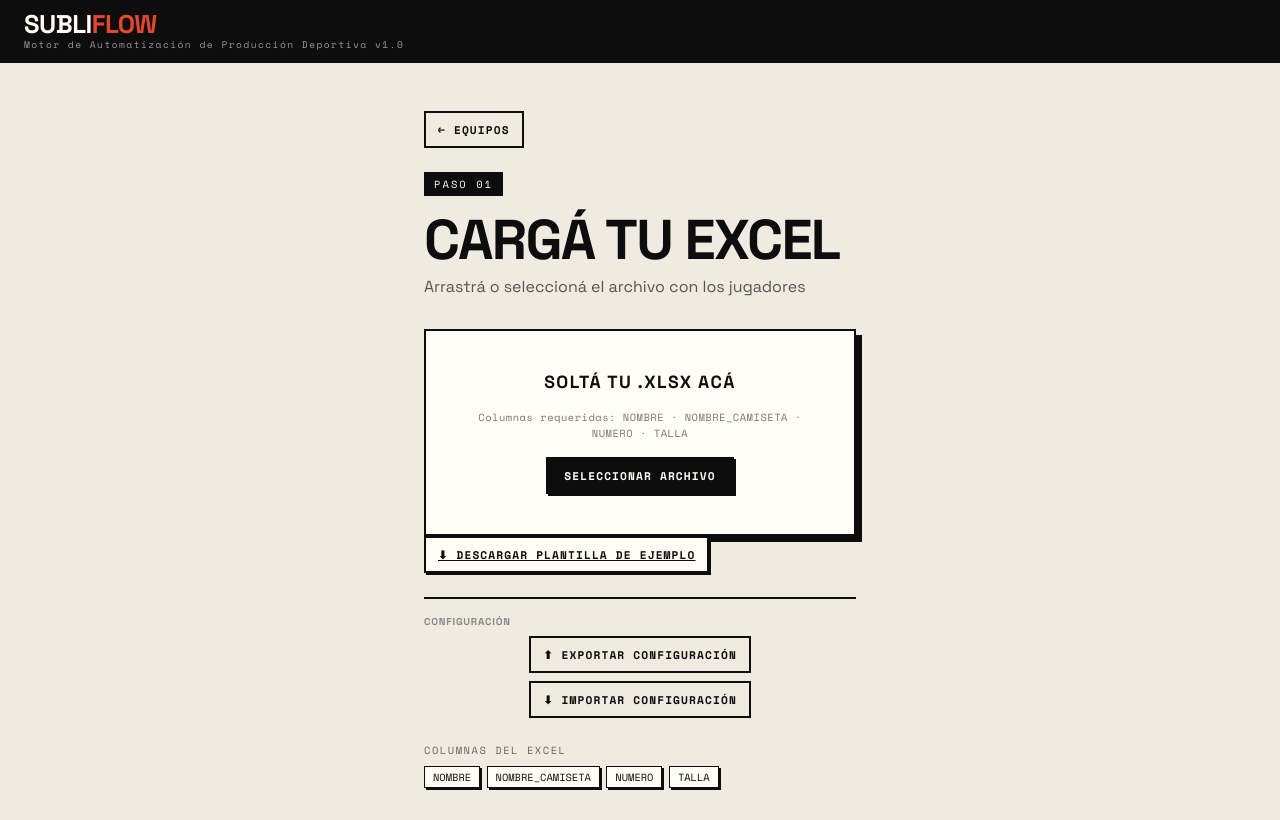
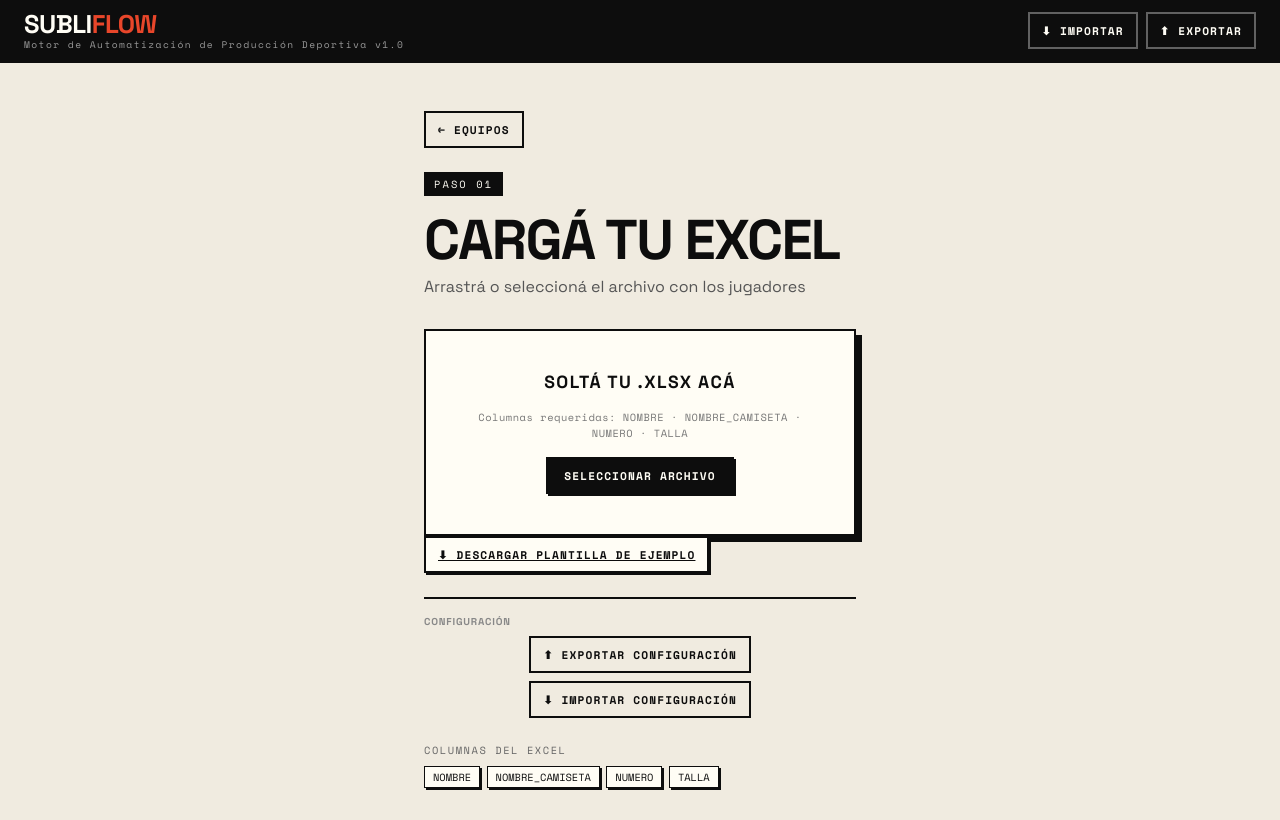
Before and after one commit to liedsaal92/pluginIlustrator, a React (Vite) app in the folder web-sublimania/: page / in a window 1280 px wide. Built offline with nearby package versions, Linux system fonts and the light colour scheme.

Commit message:
ajuste escudo central

```diff
--- a/web-sublimania/src/App.tsx
+++ b/web-sublimania/src/App.tsx
@@ -46,7 +46,7 @@ export default function App() {
 
   return (
     <>
-      <Header />
+      <Header onToast={showToast} />
       <main id="app">
         {screen === 'teams'     && <TeamsScreen     onToast={showToast} />}
         {screen === 'upload'    && <UploadScreen    onToast={showToast} />}
--- a/web-sublimania/src/components/layout/Header.tsx
+++ b/web-sublimania/src/components/layout/Header.tsx
@@ -1,17 +1,87 @@
 // ============================================================
 //  components/layout/Header.tsx
 // ============================================================
+import { useRef } from 'react';
 import { useTeamStore } from '../../store/useTeamStore';
+import { useTeamsStore, saveActiveTeam } from '../../store/useTeamsStore';
+import { useTallasStore } from '../../store/useTallasStore';
+import { useClientesStore } from '../../store/useClientesStore';
+import { exportBackup, importBackup, mergeBackup } from '../../utils/configBackup';
 
-export function Header() {
+interface Props {
+  onToast: (msg: string, type: 'ok' | 'error') => void;
+}
+
+export function Header({ onToast }: Props) {
   const setScreen = useTeamStore(s => s.setScreen);
+  const importInputRef = useRef<HTMLInputElement>(null);
+
+  function handleExportBackup() {
+    saveActiveTeam();
+    const { teams: allTeams } = useTeamsStore.getState();
+    const { clientes } = useClientesStore.getState();
+    const { tallasPorCliente } = useTallasStore.getState();
+    exportBackup(clientes, tallasPorCliente, allTeams);
+    onToast('Configuración exportada', 'ok');
+  }
+
+  async function handleImportBackupFile(file: File) {
+    try {
+      const backup = await importBackup(file);
+      const { clientes: curClientes } = useClientesStore.getState();
+      const { tallasPorCliente: curTallas } = useTallasStore.getState();
+      const result = mergeBackup(backup, curClientes, curTallas, useTeamsStore.getState().teams);
+
+      useClientesStore.setState({ clientes: result.clientes });
+      useTallasStore.setState({ tallasPorCliente: result.tallasPorCliente });
+      useTeamsStore.getState().replaceAll(result.teams);
+
+      const parts: string[] = [];
+      if (result.teamsAdded) parts.push(`${result.teamsAdded} equipo(s) nuevo(s)`);
+      if (result.teamsUpdated) parts.push(`${result.teamsUpdated} equipo(s) actualizado(s)`);
+      if (result.clientesAdded) parts.push(`${result.clientesAdded} cliente(s) nuevo(s)`);
+      if (result.clientesUpdated) parts.push(`${result.clientesUpdated} cliente(s) actualizado(s)`);
+      if (result.tallasUpdated) parts.push(`${result.tallasUpdated} cliente(s) con tallas actualizadas`);
+
+      onToast(parts.length ? `Combinado: ${parts.join(', ')}` : 'Sin cambios nuevos', 'ok');
+    } catch (e) {
+      onToast((e as Error).message ?? 'Error al importar', 'error');
+    }
+  }
 
   return (
     <header className="site-header">
-<div className="header-main">
+      <div className="header-main">
         <div className="logo" onClick={() => setScreen('upload')} style={{ cursor: 'pointer' }}>
           <div className="logo-name">SUBLI<span>FLOW</span></div>
           <div className="logo-tag">Motor de Automatización de Producción Deportiva v1.0</div>
+        </div>
+
+        <div className="header-backup-actions">
+          <button
+            className="btn btn-ghost btn-sm"
+            onClick={() => importInputRef.current?.click()}
+            title="Importar y combinar configuración"
+          >
+            ⬇ IMPORTAR
+          </button>
+          <input
+            ref={importInputRef}
+            type="file"
+            accept=".json"
+            style={{ display: 'none' }}
+            onChange={e => {
+              if (e.target.files?.[0]) handleImportBackupFile(e.target.files[0]);
+              e.target.value = '';
+            }}
+          />
+          <button
+            className="btn btn-ghost btn-sm"
+            onClick={handleExportBackup}
+            title="Exportar configuración completa"
+          >
+            ⬆ EXPORTAR
+          </button>
         </div>
       </div>
     </header>
--- a/web-sublimania/src/css/styles.css
+++ b/web-sublimania/src/css/styles.css
@@ -76,6 +76,22 @@ body {
   margin-top: 2px;
 }
 
+.header-backup-actions {
+  display: flex;
+  align-items: center;
+  gap: 0.5rem;
+}
+.header-backup-actions .btn-ghost {
+  color: var(--white);
+  border-color: rgba(255,255,255,0.35);
+  background: transparent;
+}
+.header-backup-actions .btn-ghost:hover {
+  background: rgba(255,255,255,0.12);
+  border-color: rgba(255,255,255,0.7);
+  color: var(--white);
+}
+
 .header-deco {
   display: flex;
   align-items: center;
--- a/web-sublimania/src/modules/teams/TeamsScreen.tsx
+++ b/web-sublimania/src/modules/teams/TeamsScreen.tsx
@@ -1,12 +1,9 @@
 // ============================================================
 //  modules/teams/TeamsScreen.tsx — Lista y gestión de equipos
 // ============================================================
-import { useRef, useState } from 'react';
+import { useState } from 'react';
 import { useTeamsStore, saveActiveTeam } from '../../store/useTeamsStore';
 import { useTeamStore } from '../../store/useTeamStore';
-import { useTallasStore } from '../../store/useTallasStore';
-import { useClientesStore } from '../../store/useClientesStore';
-import { exportBackup, importBackup, mergeBackup } from '../../utils/configBackup';
 import { getDefaultGlobal, buildEmptyRules } from '../../utils/schema';
 import { ConfirmButton } from '../../components/ui/ConfirmButton';
 import type { TeamEntry } from '../../types';
@@ -34,8 +31,7 @@ const EMPTY_ENTRY: TeamEntry = {
 };
 
 export function TeamsScreen({ onToast }: Props) {
-  const importInputRef = useRef<HTMLInputElement>(null);
-  const { teams, activeTeamId, baseTeamId, switchTeam, deleteTeam, setBaseTeam, replaceAll, createTeam } = useTeamsStore();
+  const { teams, activeTeamId, baseTeamId, switchTeam, deleteTeam, setBaseTeam, createTeam } = useTeamsStore();
   const { setScreen, loadFromEntry } = useTeamStore();
 
   // Paginación
@@ -127,39 +123,6 @@ export function TeamsScreen({ onToast }: Props) {
     onToast('Equipo eliminado', 'ok');
   }
 
-  function handleExportBackup() {
-    saveActiveTeam();
-    const { teams: allTeams } = useTeamsStore.getState();
-    const { clientes } = useClientesStore.getState();
-    const { tallasPorCliente } = useTallasStore.getState();
-    exportBackup(clientes, tallasPorCliente, allTeams);
-    onToast('Configuración exportada', 'ok');
-  }
-
-  async function handleImportBackupFile(file: File) {
-    try {
-      const backup = await importBackup(file);
-      const { clientes: curClientes } = useClientesStore.getState();
-      const { tallasPorCliente: curTallas } = useTallasStore.getState();
-      const result = mergeBackup(backup, curClientes, curTallas, useTeamsStore.getState().teams);
-
-      useClientesStore.setState({ clientes: result.clientes });
-      useTallasStore.setState({ tallasPorCliente: result.tallasPorCliente });
-      replaceAll(result.teams);
-
-      const parts: string[] = [];
-      if (result.teamsAdded) parts.push(`${result.teamsAdded} equipo(s) nuevo(s)`);
-      if (result.teamsUpdated) parts.push(`${result.teamsUpdated} equipo(s) actualizado(s)`);
-      if (result.clientesAdded) parts.push(`${result.clientesAdded} cliente(s) nuevo(s)`);
-      if (result.clientesUpdated) parts.push(`${result.clientesUpdated} cliente(s) actualizado(s)`);
-      if (result.tallasUpdated) parts.push(`${result.tallasUpdated} cliente(s) con tallas actualizadas`);
-
-      onToast(parts.length ? `Combinado: ${parts.join(', ')}` : 'Sin cambios nuevos', 'ok');
-    } catch (e) {
-      onToast((e as Error).message ?? 'Error al importar', 'error');
-    }
-  }
-
   // Suprimir advertencia de buildEmptyRules no usado — lo usa UploadScreen
   void buildEmptyRules;
 
@@ -168,22 +131,6 @@ export function TeamsScreen({ onToast }: Props) {
       <div className="teams-header">
         <h1 className="teams-title">EQUIPOS</h1>
         <div className="teams-actions">
-          <button className="btn btn-ghost btn-sm" onClick={() => importInputRef.current?.click()} title="Importar y combinar configuración">
-            ⬇ IMPORTAR
-          </button>
-          <input
-            ref={importInputRef}
-            type="file"
-            accept=".json"
-            style={{ display: 'none' }}
-            onChange={e => {
-              if (e.target.files?.[0]) handleImportBackupFile(e.target.files[0]);
-              e.target.value = '';
-            }}
-          />
-          <button className="btn btn-ghost btn-sm" onClick={handleExportBackup} title="Exportar configuración completa">
-            ⬆ EXPORTAR
-          </button>
           <button className="btn btn-primary" onClick={openNewModal}>
             + NUEVO EQUIPO
           </button>
```
Also changed, not shown: 1 other file (tests, documents, lock files or other folders).
